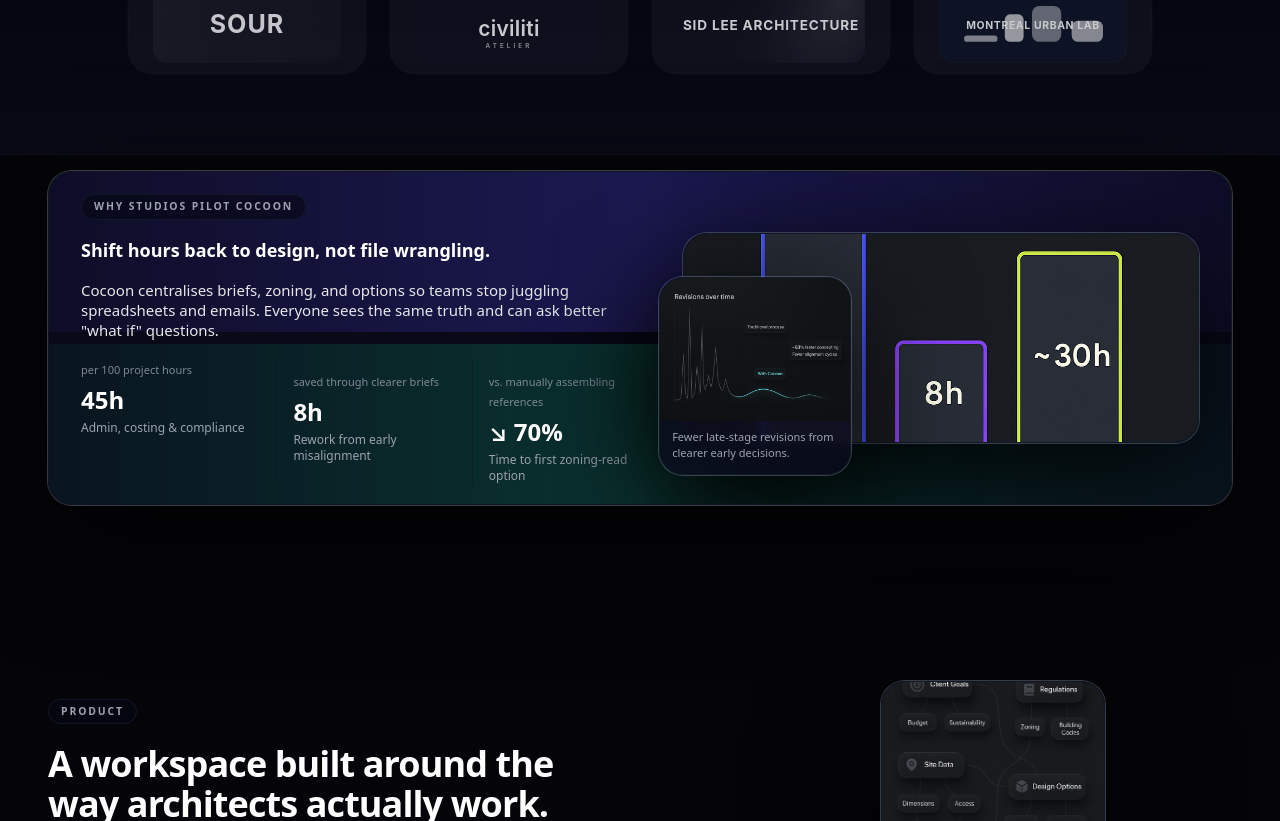
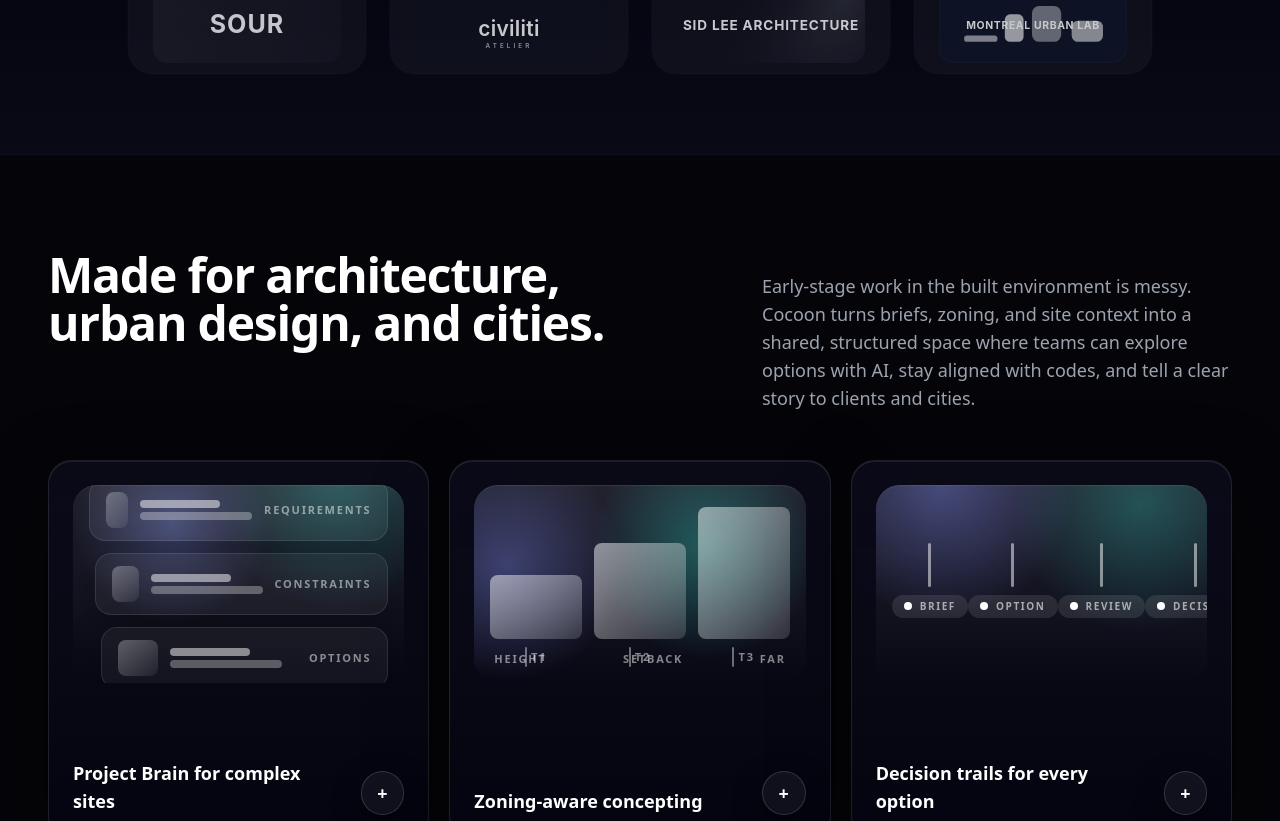
Before and after one commit to cocoonlab/cocoonlab-site, a Next.js app: page / in a window 1280 px wide. Shown: the part 1119-1940 px from the top of the page. Built offline with nearby package versions, Linux system fonts and the light colour scheme; no server answers.

Commit message:
Add Made for section highlighting architecture focus

```diff
--- a/app/page.tsx
+++ b/app/page.tsx
@@ -3,6 +3,7 @@
 import { Hero } from "@/components/home/Hero";
 import { MetricsStrip } from "@/components/home/MetricsStrip";
 import { TrustedByBand } from "@/components/home/TrustedByBand";
+import { MadeForSection } from "@/components/home/MadeForSection";
 import { ProductFeatures } from "@/components/home/ProductFeatures";
 import { HowItWorks } from "@/components/home/HowItWorks";
 import { UseCases } from "@/components/home/UseCases";
@@ -39,6 +40,7 @@
     <LayoutShell>
       <Hero />
       <TrustedByBand />
+      <MadeForSection />
       <MetricsStrip />
       <ProductFeatures />
       <HowItWorks />
--- /dev/null
+++ b/components/home/MadeForSection.tsx
@@ -0,0 +1,139 @@
+import { Section } from "@/components/Section";
+
+type Feature = {
+  title: string;
+  illustration: "layers" | "massing" | "timeline";
+};
+
+const features: Feature[] = [
+  {
+    title: "Project Brain for complex sites",
+    illustration: "layers"
+  },
+  {
+    title: "Zoning-aware concepting",
+    illustration: "massing"
+  },
+  {
+    title: "Decision trails for every option",
+    illustration: "timeline"
+  }
+];
+
+function FeatureIllustration({ variant }: { variant: Feature["illustration"] }) {
+  if (variant === "layers") {
+    return (
+      <div className="relative h-full w-full overflow-hidden rounded-2xl bg-gradient-to-b from-white/10 via-white/5 to-white/0 shadow-[inset_0_1px_0_rgba(255,255,255,0.08)]">
+        <div className="absolute inset-0 bg-[radial-gradient(circle_at_30%_20%,rgba(136,156,250,0.35),transparent_35%),_radial-gradient(circle_at_80%_0%,rgba(45,212,191,0.28),transparent_38%)]" />
+        <div className="relative flex h-full flex-col justify-center gap-3 p-4">
+          {["Requirements", "Constraints", "Options"].map((label, index) => (
+            <div
+              key={label}
+              className="group flex items-center gap-3 rounded-xl border border-white/10 bg-white/5 px-4 py-3 shadow-[0_14px_40px_rgba(0,0,0,0.25)]"
+              style={{ marginLeft: index * 6 }}
+            >
+              <div className="h-9 w-10 rounded-lg bg-gradient-to-br from-white/30 to-white/5" />
+              <div className="space-y-1">
+                <div className="h-2 w-20 rounded-full bg-white/50" />
+                <div className="h-2 w-28 rounded-full bg-white/30" />
+              </div>
+              <span className="ml-auto text-[11px] font-semibold uppercase tracking-[0.16em] text-white/50">
+                {label}
+              </span>
+            </div>
+          ))}
+        </div>
+      </div>
+    );
+  }
+
+  if (variant === "massing") {
+    return (
+      <div className="relative h-full w-full overflow-hidden rounded-2xl bg-gradient-to-b from-white/10 via-white/5 to-white/0 shadow-[inset_0_1px_0_rgba(255,255,255,0.08)]">
+        <div className="absolute inset-0 bg-[radial-gradient(circle_at_70%_30%,rgba(45,212,191,0.35),transparent_42%),_radial-gradient(circle_at_10%_40%,rgba(129,140,248,0.35),transparent_36%)]" />
+        <div className="relative flex h-full items-end gap-3 p-4">
+          {[64, 96, 132].map((height, idx) => (
+            <div key={height} className="flex flex-1 flex-col items-center gap-2">
+              <div
+                className="w-full rounded-lg bg-gradient-to-br from-white/50 to-white/15"
+                style={{ height }}
+              />
+              <div className="flex items-center gap-1 text-[11px] font-semibold uppercase tracking-[0.18em] text-white/50">
+                <span className="h-5 w-[2px] rounded-full bg-white/40" />
+                <span>{idx === 0 ? "T1" : idx === 1 ? "T2" : "T3"}</span>
+              </div>
+            </div>
+          ))}
+          <div className="absolute inset-x-5 bottom-4 flex items-center justify-between text-[11px] font-semibold uppercase tracking-[0.16em] text-white/50">
+            <span>Height</span>
+            <span>Setback</span>
+            <span>FAR</span>
+          </div>
+        </div>
+      </div>
+    );
+  }
+
+  return (
+    <div className="relative h-full w-full overflow-hidden rounded-2xl bg-gradient-to-b from-white/10 via-white/5 to-white/0 shadow-[inset_0_1px_0_rgba(255,255,255,0.08)]">
+      <div className="absolute inset-0 bg-[radial-gradient(circle_at_20%_0%,rgba(129,140,248,0.38),transparent_40%),_radial-gradient(circle_at_80%_10%,rgba(45,212,191,0.28),transparent_40%)]" />
+      <div className="relative flex h-full items-center justify-between px-4">
+        <div className="h-[3px] flex-1 bg-gradient-to-r from-white/70 via-white/50 to-white/20" />
+        {[0, 1, 2, 3].map((_, idx) => (
+          <div key={idx} className="relative -mt-2 flex flex-col items-center gap-2">
+            <div className="h-11 w-[3px] rounded-full bg-white/50" />
+            <div className="flex items-center gap-2 rounded-full bg-white/10 px-3 py-1 text-[10px] font-semibold uppercase tracking-[0.16em] text-white/60">
+              <span className="h-2 w-2 rounded-full bg-white" />
+              <span>{idx === 0 ? "Brief" : idx === 1 ? "Option" : idx === 2 ? "Review" : "Decision"}</span>
+            </div>
+          </div>
+        ))}
+      </div>
+    </div>
+  );
+}
+
+export function MadeForSection() {
+  return (
+    <Section className="bg-gradient-to-b from-bg via-bg/95 to-bg/90">
+      <div className="grid grid-cols-1 gap-8 md:grid-cols-12 md:items-baseline md:gap-10">
+        <div className="md:col-span-6 space-y-3">
+          <h2 className="text-3xl font-semibold leading-[1.05] tracking-tight text-white sm:text-4xl lg:text-5xl">
+            Made for architecture,
+            <br />
+            urban design, and cities.
+          </h2>
+        </div>
+        <div className="md:col-span-5 md:col-start-8">
+          <p className="text-base leading-relaxed text-text-muted sm:text-lg">
+            Early-stage work in the built environment is messy. Cocoon turns briefs, zoning, and site context into a shared,
+            structured space where teams can explore options with AI, stay aligned with codes, and tell a clear story to clients and cities.
+          </p>
+        </div>
+      </div>
+
+      <div className="mt-10 grid gap-4 sm:gap-5 md:mt-12 md:grid-cols-2 lg:grid-cols-3">
+        {features.map((feature) => (
+          <article
+            key={feature.title}
+            className="relative flex h-full flex-col overflow-hidden rounded-3xl border border-white/10 bg-gradient-to-b from-surface-raised/80 via-surface-raised/70 to-surface-sunken/60 p-5 shadow-[0_28px_80px_rgba(0,0,0,0.45),inset_0_1px_0_rgba(255,255,255,0.08)] transition-all duration-200 ease-out hover:-translate-y-1 hover:brightness-110 hover:shadow-[0_30px_90px_rgba(0,0,0,0.55)] sm:p-6"
+          >
+            <div className="relative mb-8 h-[60%] min-h-[12rem]">
+              <FeatureIllustration variant={feature.illustration} />
+            </div>
+            <div className="mt-auto flex items-end justify-between gap-4">
+              <h3 className="text-lg font-semibold text-white">{feature.title}</h3>
+              <button
+                type="button"
+                aria-label={`Open more about ${feature.title}`}
+                className="flex h-11 w-11 items-center justify-center rounded-full border border-white/15 bg-white/5 text-lg font-semibold text-white shadow-[0_10px_30px_rgba(0,0,0,0.45)] transition-all duration-200 hover:scale-105 hover:border-white/30 hover:bg-white/10 focus-visible:outline-none focus-visible:ring-2 focus-visible:ring-accent-blue focus-visible:ring-offset-2 focus-visible:ring-offset-bg"
+              >
+                +
+              </button>
+            </div>
+          </article>
+        ))}
+      </div>
+    </Section>
+  );
+}
```
